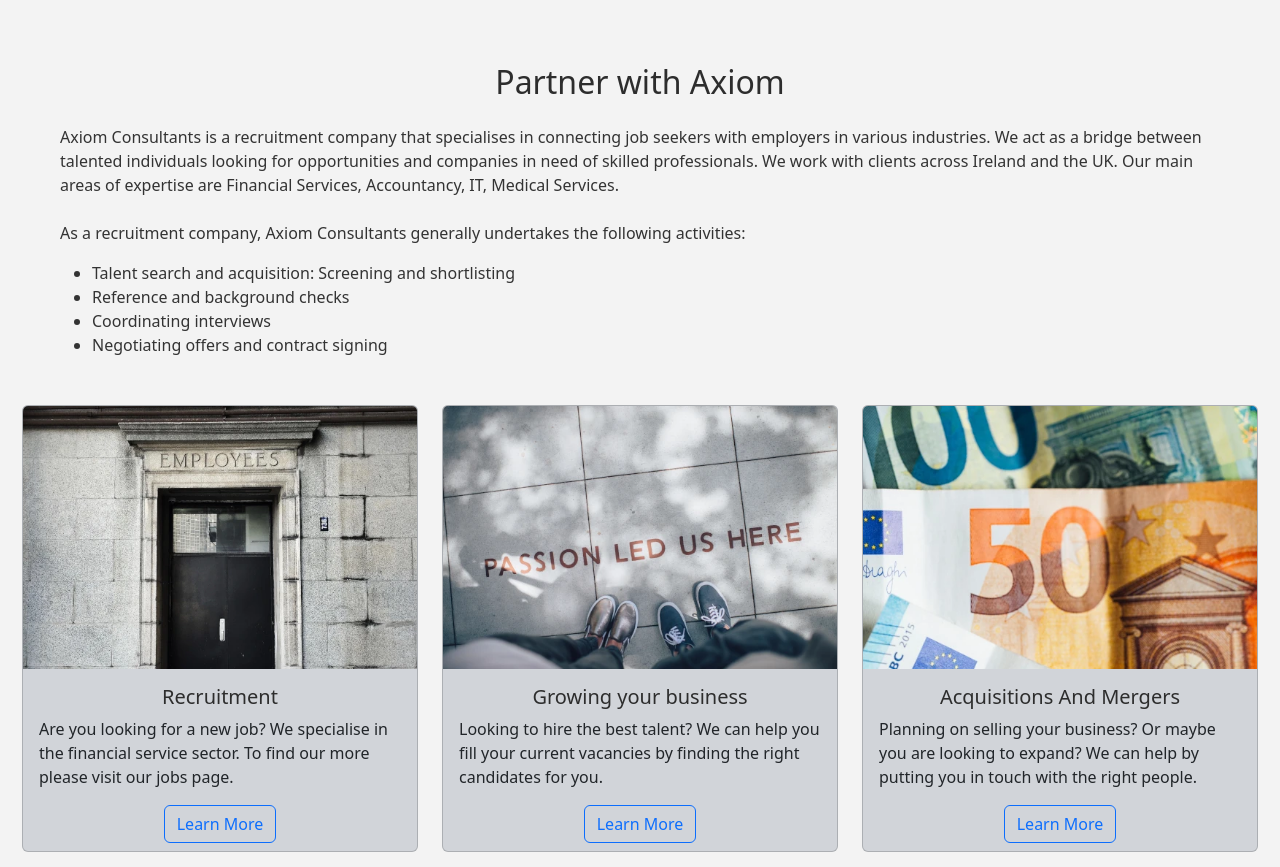
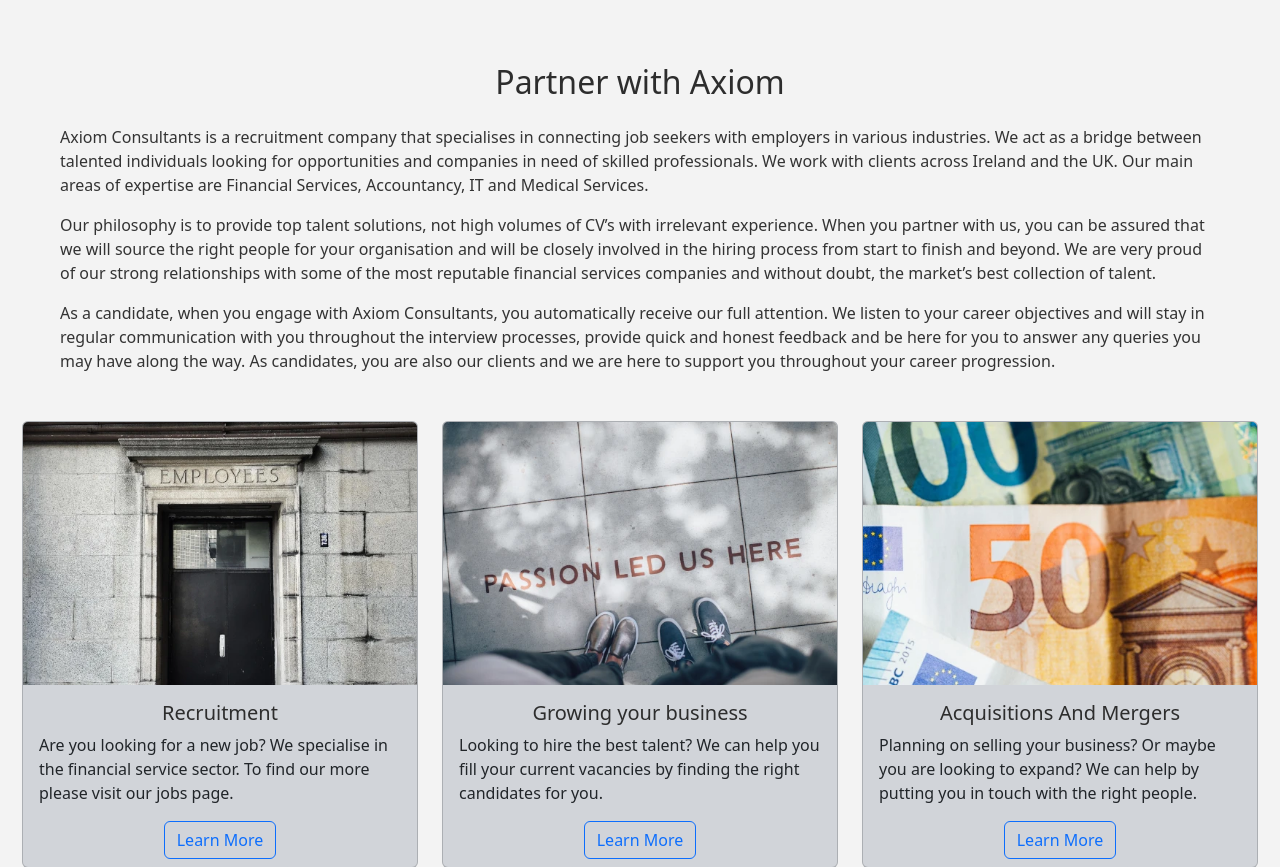
Before and after one commit to steve-doc/axiom-live, a Django app: page / in a window 1280 px wide. Shown: the part 625-1492 px from the top of the page. Run offline with Django 4.2, Linux system fonts and the light colour scheme; some libraries are stand-ins or nearby versions.

Commit message:
added 2 new intro paragraphs to home page

```diff
--- a/jobs/templates/jobs/home.html
+++ b/jobs/templates/jobs/home.html
@@ -16,16 +16,16 @@
   <div class="mx-5 my-5">
   <h2 class="text-center pb-3">Partner with Axiom</h2>
   <div class="">
-    <p>Axiom Consultants is a recruitment company that specialises in connecting job seekers with employers in various industries. We act as a bridge between talented individuals looking for opportunities and companies in need of skilled professionals. We work with clients across Ireland and the UK. Our main areas of expertise are Financial Services, Accountancy, IT, Medical Services. <br><br>
+    <p>
+      Axiom Consultants is a recruitment company that specialises in connecting job seekers with employers in various industries. We act as a bridge between talented individuals looking for opportunities and companies in need of skilled professionals. We work with clients across Ireland and the UK. Our main areas of expertise are Financial Services, Accountancy, IT and Medical Services. <br>
+    <p>
+      Our philosophy is to provide top talent solutions, not high volumes of CV’s with irrelevant experience. When you partner with us, you can be assured that we will source the right people for your organisation and will be closely involved in the hiring process from start to finish and beyond. We are very proud of our strong relationships with some of the most reputable financial services companies and without doubt, the market’s best collection of talent.
+    </p>
 
-      As a recruitment company, Axiom Consultants generally undertakes the following activities:
+    <p>
+      As a candidate, when you engage with Axiom Consultants, you automatically receive our full attention. We listen to your career objectives and will stay in regular communication with you throughout the interview processes, provide quick and honest feedback and be here for you to answer any queries you may have along the way. As candidates, you are also our clients and we are here to support you throughout your career progression.
     </p>
-    <ul>
-      <li>Talent search and acquisition: Screening and shortlisting</li>
-      <li>Reference and background checks</li>
-      <li>Coordinating interviews</li>
-      <li>Negotiating offers and contract signing</li>
-    </ul>
+
   </div>
   </div>
 
@@ -138,16 +138,6 @@
         />
         <div class="card-body">
           <h5 class="card-title text-center">Our focus sectors</h5>
-          <!-- <ul class="card-text">
-            <li>Wealth Management</li>
-            <li>Financial Planning</li>
-            <li>Mergers & Acquisitions</li>
-            <li>Accountancy</li>
-            <li>AML & Compliance</li>
-            <li>Administration</li>
-            <li>Medical Services</li>
-            <li>IT</li>
-          </ul> -->
 
         </div>
 
--- a/jobs/templates/jobs/services.html
+++ b/jobs/templates/jobs/services.html
@@ -130,7 +130,7 @@
                class="card-img-top"
                alt="..."
             /> -->
-            <div class="card-body id="client"">
+            <div class="card-body" id="client">
                <h3 class="card-title text-center">Become an Axiom Client</h3>
                <!-- <p class="card-text text-center">Lorem, ipsum dolor sit amet consectetur adipisicing elit. Nesciunt quidem quo placeat eos eveniet cumque voluptatibus minima inventore excepturi enim ad unde eum perspiciatis rem odio, impedit distinctio adipisci! Animi.</p> -->
                <ul class="my-3 col-9 mx-auto">
```
